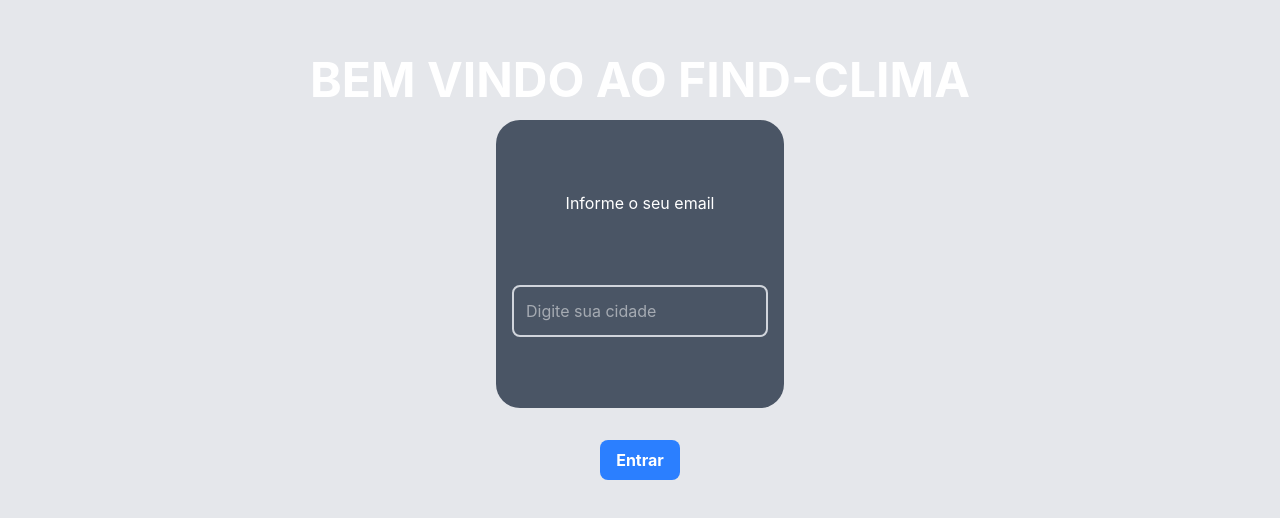
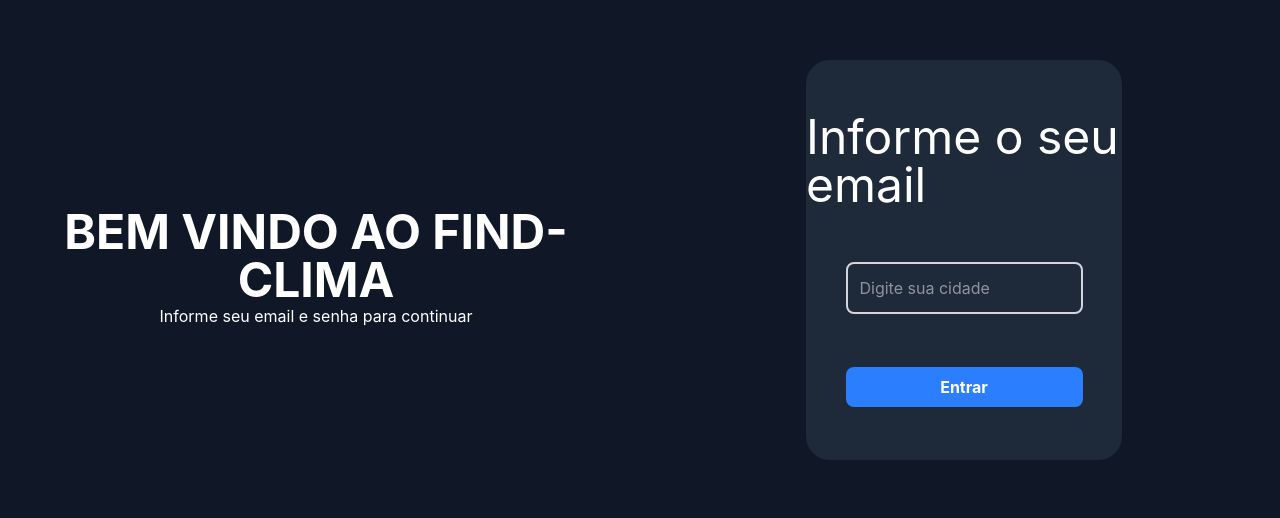
Before and after one commit to devTag59/vite_teste01, a React (Vite) app: page /login in a window 1280 px wide. Shown: the part 132-650 px from the top of the page. Built offline with nearby package versions, Linux system fonts and the light colour scheme; no server answers.

Commit message:
redesenho da pagina de login

```diff
--- a/src/auth/login.tsx
+++ b/src/auth/login.tsx
@@ -1,5 +1,5 @@
 import { useEffect, useState } from 'react'
-import { Link, Route, Router, useNavigate } from 'react-router-dom'
+import { useNavigate } from 'react-router-dom'
 
 interface User {
   nome: string;
@@ -36,30 +36,36 @@ function Login() {
     }
   }
   return (
-    <div className='bg-gray-200 h-screen flex flex-col items-center justify-center gap-4'>
-        <p className='text-white font-bold text-5xl'>BEM VINDO AO FIND-CLIMA</p>
-        <div style={{color:'white', font:"bold"}} className='w-72 h-72 flex flex-col items-center justify-evenly bg-gray-600 mb-4 rounded-3xl'>
-        <p>Informe o seu email</p>
+    <div className='bg-gray-900 h-screen flex items-center justify-center gap-4'>
+      <div className='h-full w-full flex-col content-center items-center gap-4 justify-center text-center'>
+            <p className='text-white font-bold text-5xl'>BEM VINDO AO FIND-CLIMA</p>
+            <p className='text-white'>Informe seu email e senha para continuar</p>
+        </div>
+        <div className='h-full w-full inline-flex items-center justify-center'>
+          <div style={{color:'white', font:"bold"}} className='w-1/2 h-1/2 flex flex-col items-center justify-evenly bg-gray-800 mb-4 rounded-3xl'>
+        <p className='text-5xl'>Informe o seu email</p>
         <input className=' outline-none
         border-2
         border-gray-300
         rounded-lg
         p-3
-        w-64'
+        w-3/4'
         value={nome}
         onChange={(e)=>setNome(e.target.value)}
         type="text" placeholder='Digite sua cidade'/>
-        </div>
-
-        <button className='bg-blue-500
+          <button className='bg-blue-500
                         text-white
                         font-bold
+                        w-3/4
                         py-2 px-4
                         rounded-lg
                         hover:bg-blue-600
                         transition-colors
-                        duration-300' onClick={handleLogin}>Entrar</button>
+                        duration-300' onClick={handleLogin}>Entrar
+          </button>
 
+        </div>
+      </div>
     </div>
   )
 }
```
